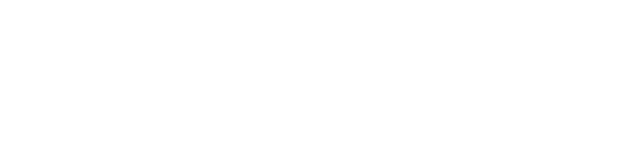
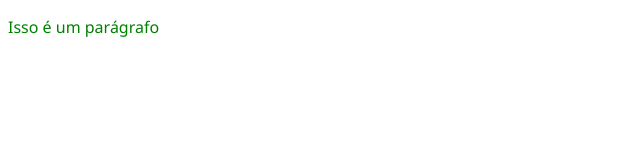
Before and after one commit to Jonathan-Developer1/pbr-diw-4963101-exemplo-01, a plain HTML site: page index.html in a window 1280 px wide. Shown: the whole page, without its empty margins (0-640 px from the left). Drawn offline with Linux system fonts and the light colour scheme.

Commit message:
Criação do arquivo CSS

```diff
--- /dev/null
+++ b/estilo.css
@@ -0,0 +1,8 @@
+* {
+    font-size: 16px;
+    font-family: 'Segoe UI', Tahoma, Geneva, Verdana, sans-serif;
+}
+
+p{
+    color: green;
+}
--- a/index.html
+++ b/index.html
@@ -1,13 +1,15 @@
 <!DOCTYPE html>
 <html lang="en">
+
 <head>
     <meta charset="UTF-8">
     <meta name="viewport" content="width=device-width, initial-scale=1.0">
     <title>Exemplo 1</title>
+    <link rel="stylesheet" href="estilo.css">
 </head>
 
 <body>
-
+    <p>Isso é um parágrafo</p>
 </body>
 
 </html>
```
